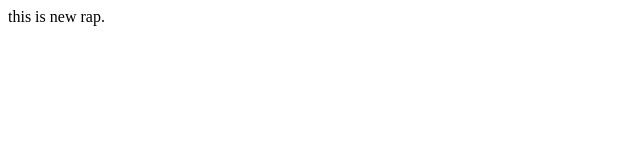
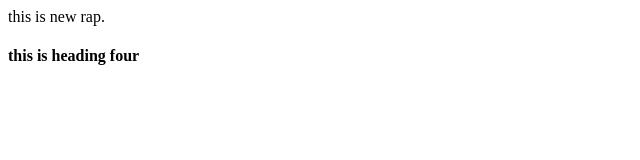
Before and after one commit to LevanQasim1/locat-repositry, a plain HTML site: page index.html in a window 1280 px wide. Shown: the whole page, without its empty margins (0-640 px from the left). Drawn offline with Linux system fonts and the light colour scheme.

Commit message:
feature q

```diff
--- a/index.html
+++ b/index.html
@@ -1 +1,2 @@
 <p>this is new rap.</p>
+<h4>this is heading four</h4>
```
